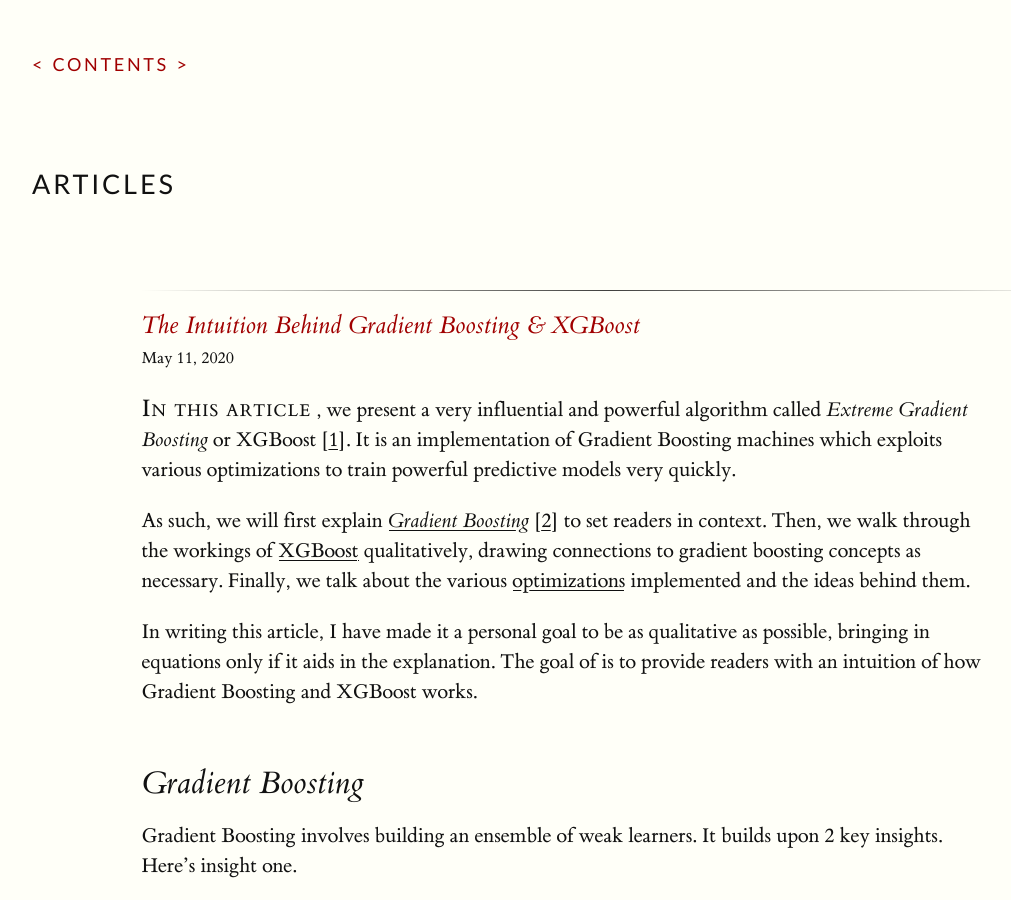
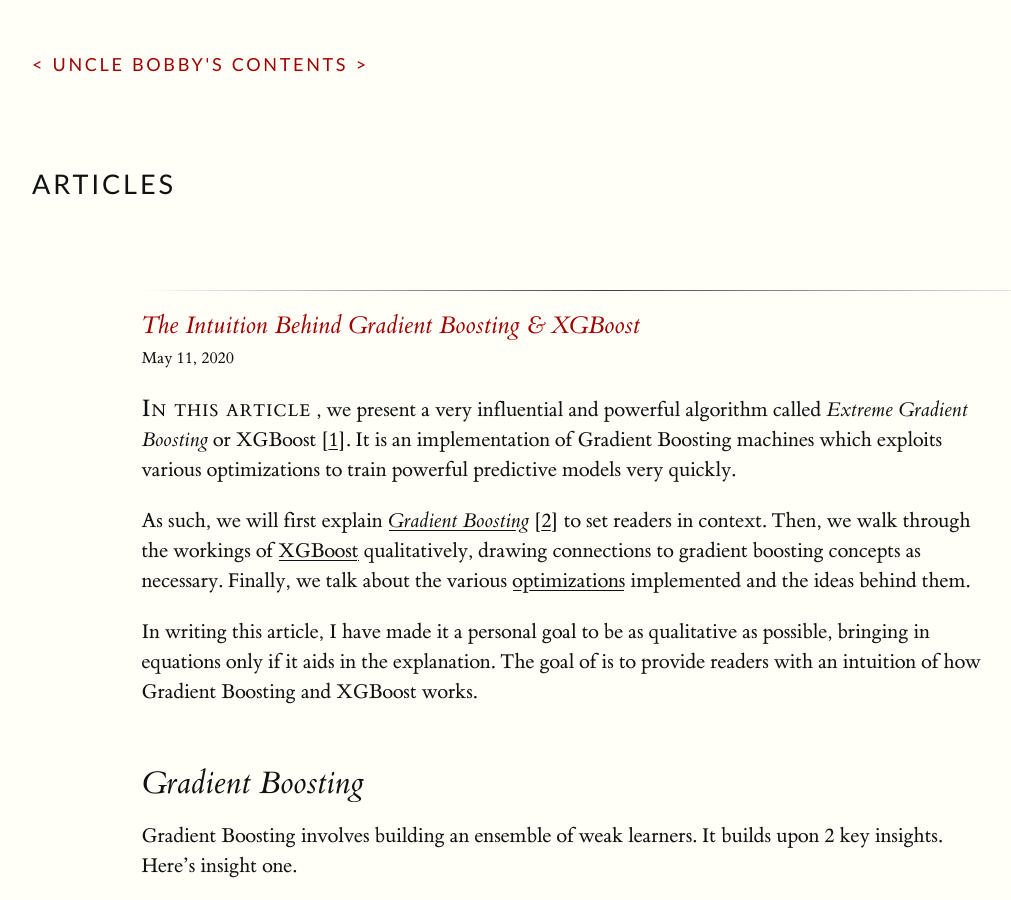
Before and after one commit to bobby-tan/bobby-tan.github.io, a Jekyll site: the page built from index.html, in a window 1280 px wide and 900 px high. Shown: the whole window, without its empty margins (32-1043 px from the left). Built offline with Jekyll 4.4.1, drawn with Linux system fonts in a browser that asks for light colours; formulas are drawn with MathJax 3.

Commit message:
changed some configuration and site layout

```diff
--- a/_config.yml
+++ b/_config.yml
@@ -4,7 +4,7 @@
 author: Bobby Tan
 simple_search: http://google.com/search
 description: Snippets of thought from Bobby
-name: bobbys-notes
+name: Uncle Bobby's Notes
 markdown: kramdown
 markdown_ext: "markdown,mkdown,mkdn,mkd,md"
 permalink: /articles/:short_year/:title
--- a/index.html
+++ b/index.html
@@ -1,6 +1,6 @@
 ---
 layout: full-width
-title: contents
+title: Uncle Bobby's contents
 # Note that this index page uses a full-width layout!
 ---
 
```
Also changed, not shown: _posts/2020-05-11-The Intuition-Behind-Gradient-Boosting-and-XGBoost.md (renamed from _posts/2020-05-11-A-Short-Introduction-to-XGBoost.md).
